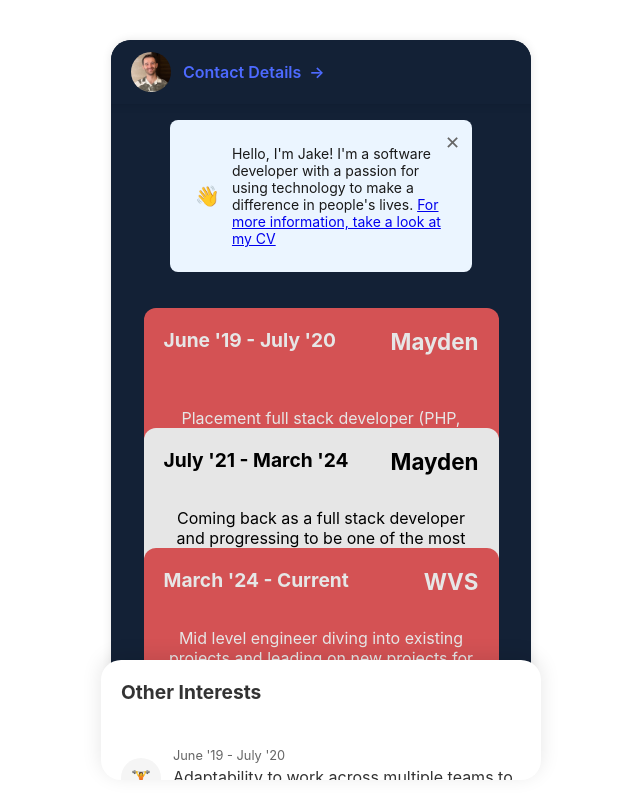
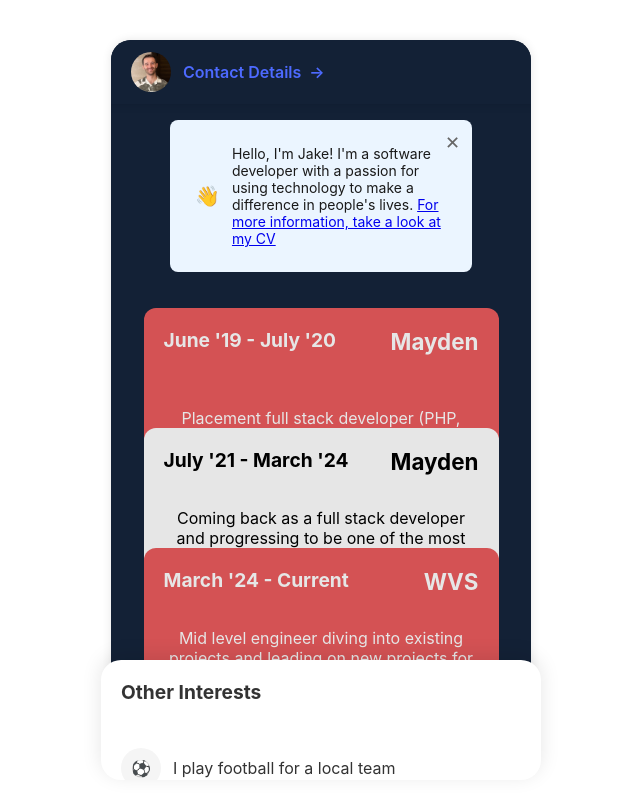
Before and after one commit to jakeshepherd/jakeshepherd.github.io, a React (Create React App) app: page / in a window 1280 px wide. Both pictures are taken after a click on the button "Let's Begin". Shown: the whole page, without its empty margins (319-959 px from the left). Built offline with nearby package versions, Linux system fonts and the light colour scheme.

Commit message:
Update homepage with hobbies

```diff
--- a/src/components/card/index.js
+++ b/src/components/card/index.js
@@ -366,22 +366,22 @@
                         {isTransactionsExpanded ? '↓' : '↑'}
                     </span>
                 </TransactionsHeader>
-                {allTransactions.map(transaction => (
-                    <TransactionItem
-                        key={`${transaction.cardName}-${transaction.id}`}
-
-                    >
+                <TransactionItem >
                         <IconContainer>
-                            {transaction.icon}
+                            ⚽️
                         </IconContainer>
                         <TransactionDetails>
-                            <div style={{ fontSize: '0.8rem', color: '#666', marginBottom: '4px' }}>
-                                {transaction.cardName}
-                            </div>
-                            {transaction.title}
+                            I play football for a local team
                         </TransactionDetails>
                     </TransactionItem>
-                ))}
+                <TransactionItem >
+                        <IconContainer>
+                            ⚽️
+                        </IconContainer>
+                        <TransactionDetails>
+                            I play football for a local team
+                        </TransactionDetails>
+                    </TransactionItem>
             </FixedTransactionsList>
 
             <Overlay isVisible={popupCardId !== null} onClick={() => setPopupCardId(null)} />
```
